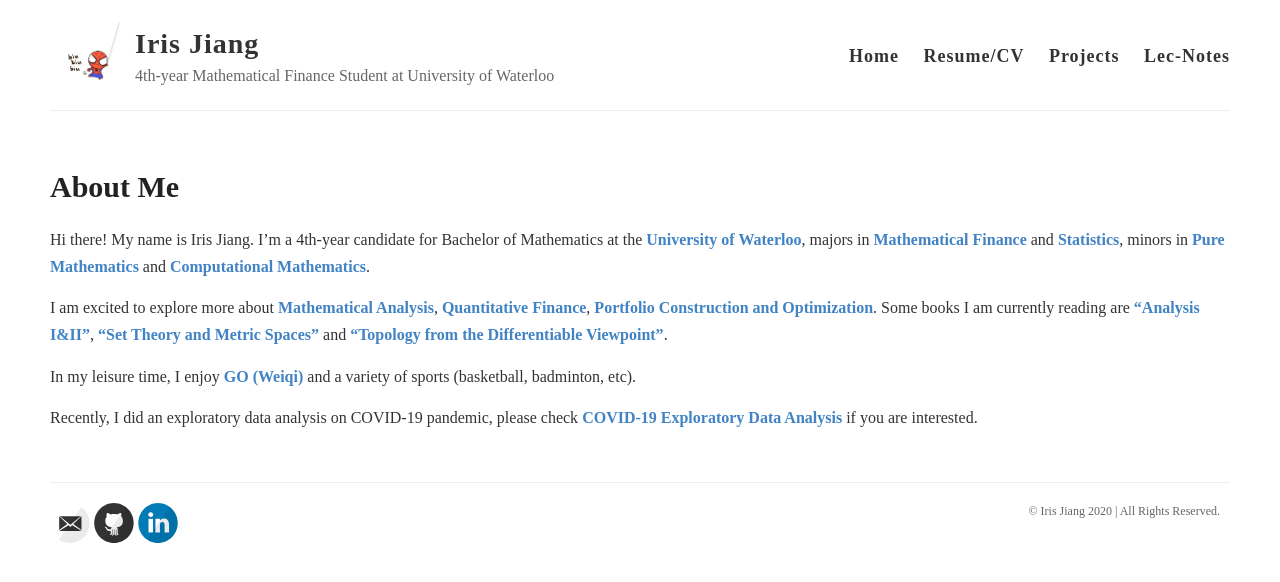
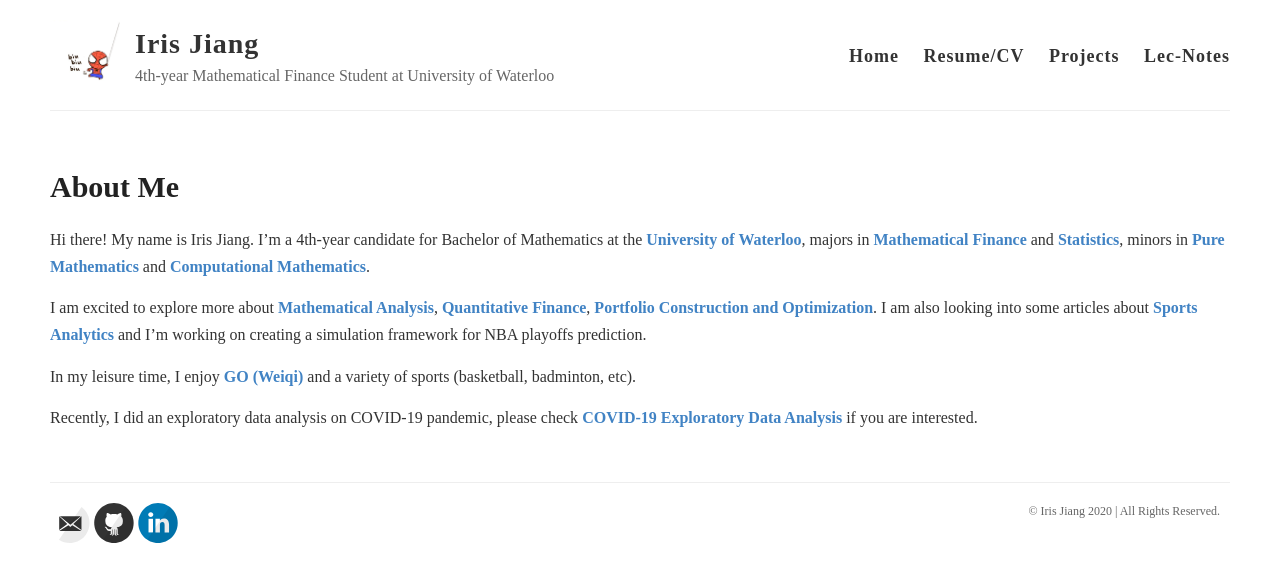
Before and after one commit to my-jiang/my-jiang.github.io, a Jekyll site: the page built from _about/About-Me.md, in a window 1280 px wide. Shown: the top 582 px of the page. Built offline with Jekyll 4.4.1, drawn with Linux system fonts in a browser that asks for light colours.

Commit message:
Update About-Me.md

```diff
--- a/_about/About-Me.md
+++ b/_about/About-Me.md
@@ -6,8 +6,14 @@ permalink: /about-me/
 
 Hi there! My name is Iris Jiang. I'm  a 4th-year candidate for Bachelor of Mathematics at the [University of Waterloo](https://www.uwaterloo.ca), majors in [Mathematical Finance](https://uwaterloo.ca/math/future-undergraduates/programs/mathematical-finance) and [Statistics](https://uwaterloo.ca/statistics-and-actuarial-science/), minors in [Pure Mathematics](https://uwaterloo.ca/pure-mathematics/) and [Computational Mathematics](https://uwaterloo.ca/computational-mathematics/).
 
-I am excited to explore more about [Mathematical Analysis](https://en.wikipedia.org/wiki/Mathematical_analysis), [Quantitative Finance](https://en.wikipedia.org/wiki/Quantitative_analysis_(finance)), [Portfolio Construction and Optimization](https://en.wikipedia.org/wiki/Portfolio_optimization). Some books I am currently reading are ["Analysis I&II"](https://math.unm.edu/~crisp/courses/math401/tao.pdf), ["Set Theory and Metric Spaces"](https://www.goodreads.com/book/show/1383787.Set_Theory_and_Metric_Spaces) and ["Topology from the Differentiable Viewpoint"](https://books.google.ca/books/about/Topology_from_the_Differentiable_Viewpoi.html?id=ORCnDwAAQBAJ&source=kp_book_description&redir_esc=y).
+
+
+I am excited to explore more about [Mathematical Analysis](https://en.wikipedia.org/wiki/Mathematical_analysis), [Quantitative Finance](https://en.wikipedia.org/wiki/Quantitative_analysis_(finance)), [Portfolio Construction and Optimization](https://en.wikipedia.org/wiki/Portfolio_optimization). I am also looking into some articles about [Sports Analytics](https://en.wikipedia.org/wiki/Sports_analytics) and I'm working on creating a simulation framework for NBA playoffs prediction.
+
+
 
 In my leisure time, I enjoy [GO (Weiqi)](https://en.wikipedia.org/wiki/Go_(game))  and a variety of sports (basketball, badminton, etc).
 
+
+
 Recently, I did an exploratory data analysis on COVID-19 pandemic, please check [COVID-19 Exploratory Data Analysis](../covid-19-eda) if you are interested.
```
